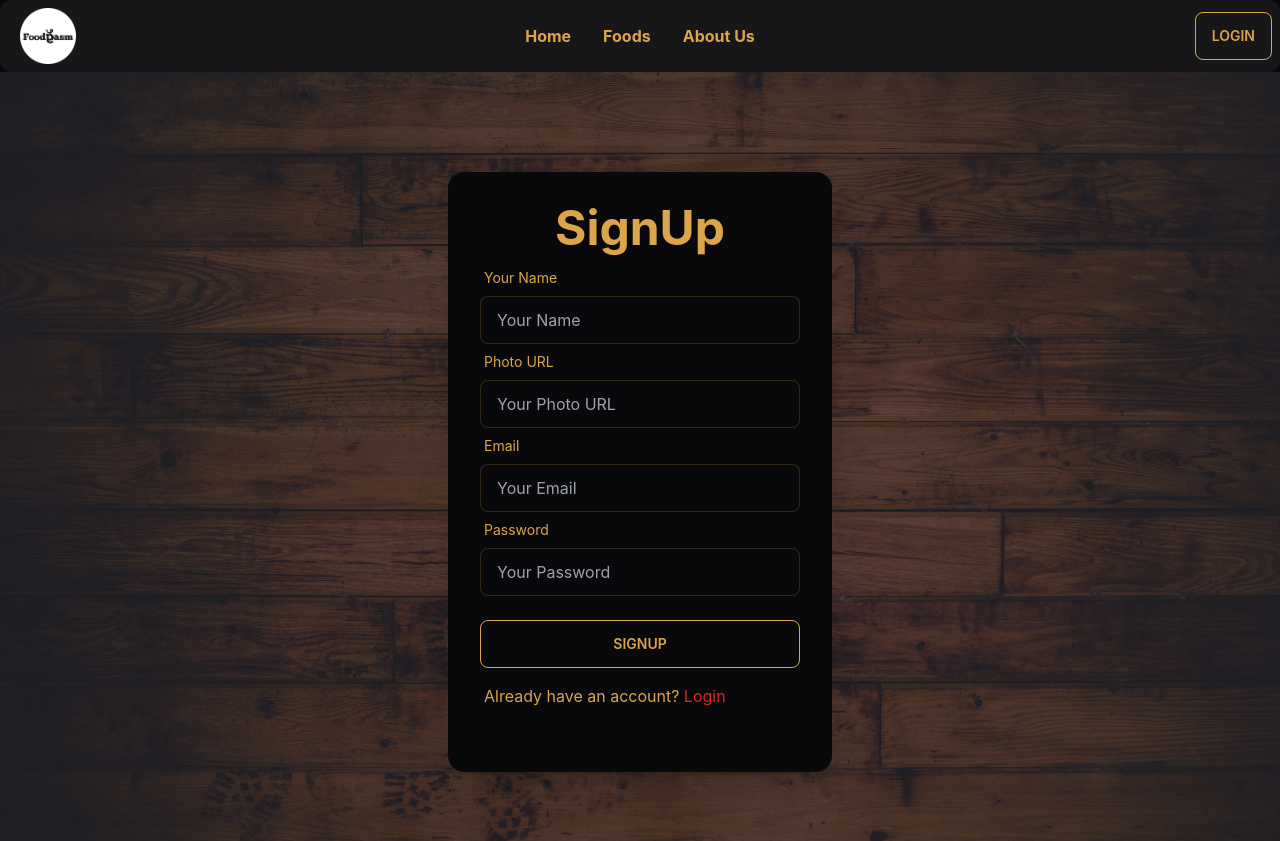
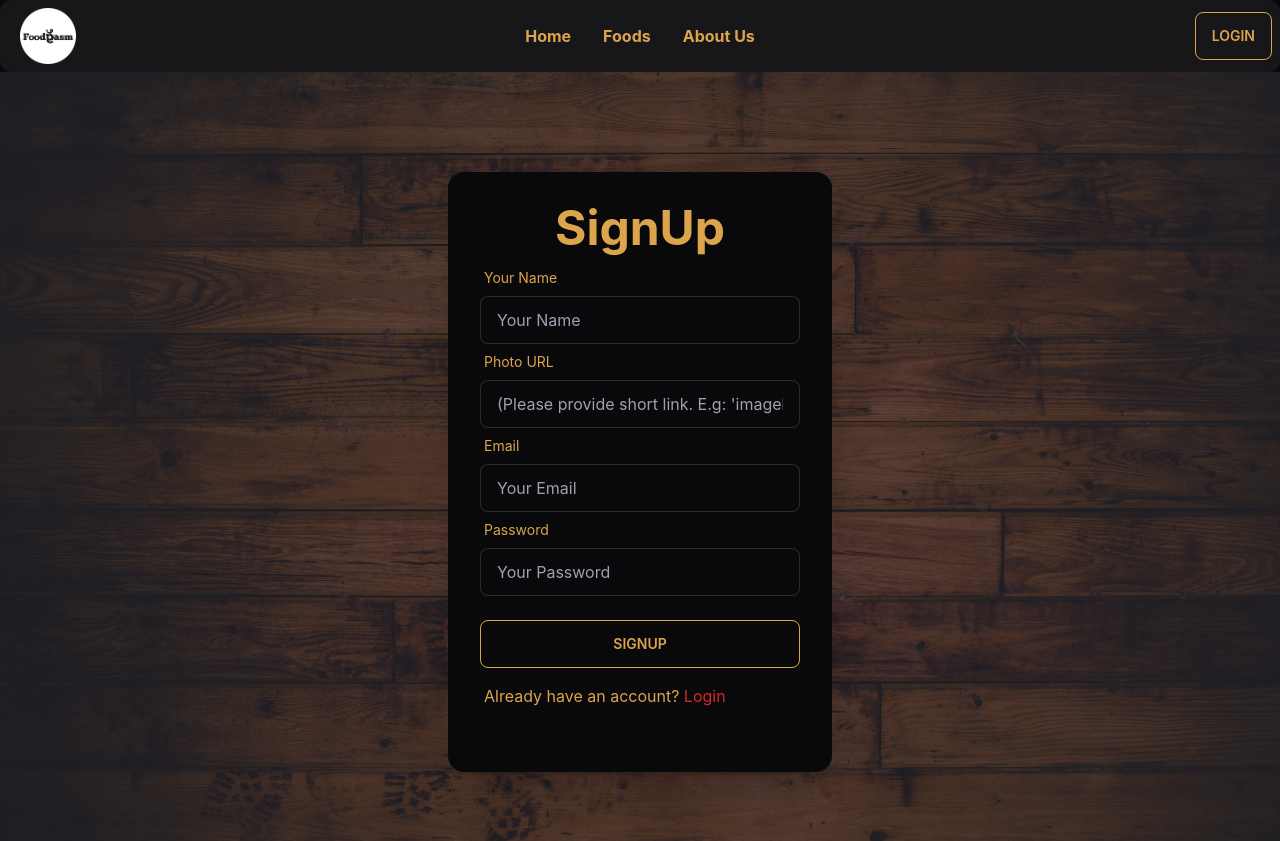
Before and after one commit to dipta3/foodgasm, a React (Create React App) app: page /signup in a window 1280 px wide. Shown: the top 841 px of the page. Built offline with nearby package versions, Linux system fonts and the light colour scheme; no server answers.

Commit message:
fixes image url

```diff
--- a/src/Router/Routes/Routes.js
+++ b/src/Router/Routes/Routes.js
@@ -32,13 +32,13 @@ const router = createBrowserRouter([
             },
             {
                 path: '/foods/:id',
-                element: <ReviewForm></ReviewForm>,
+                element: <PrivateRoute><ReviewForm></ReviewForm></PrivateRoute>,
                 loader: ({ params }) => fetch(`http://localhost:5000/foods/${params.id}`)
 
             },
             {
                 path: '/foodsDetails/:id',
-                element: <FoodsDetails></FoodsDetails>,
+                element: <PrivateRoute><FoodsDetails></FoodsDetails></PrivateRoute>,
                 loader: ({ params }) => fetch(`http://localhost:5000/foods/${params.id}`)
             }
         ]
--- a/src/pages/SignUp/SignUp.js
+++ b/src/pages/SignUp/SignUp.js
@@ -48,13 +48,13 @@ const SignUp = () => {
                                 <label className="label">
                                     <span className="label-text">Your Name</span>
                                 </label>
-                                <input name='name' type="text" placeholder="Your Name" className="input input-bordered" required />
+                                <input name='name' type="text" placeholder="Your Name" className="input input-bordered" />
                             </div>
                             <div className="form-control">
                                 <label className="label">
                                     <span className="label-text">Photo URL</span>
                                 </label>
-                                <input name='photoURL' type="text" placeholder="Your Photo URL" className="input input-bordered" />
+                                <input name='photoURL' type="text" placeholder="(Please provide short link. E.g: 'imagebb' )" className="input input-bordered" />
                             </div>
                             <div className="form-control">
                                 <label className="label">
```
